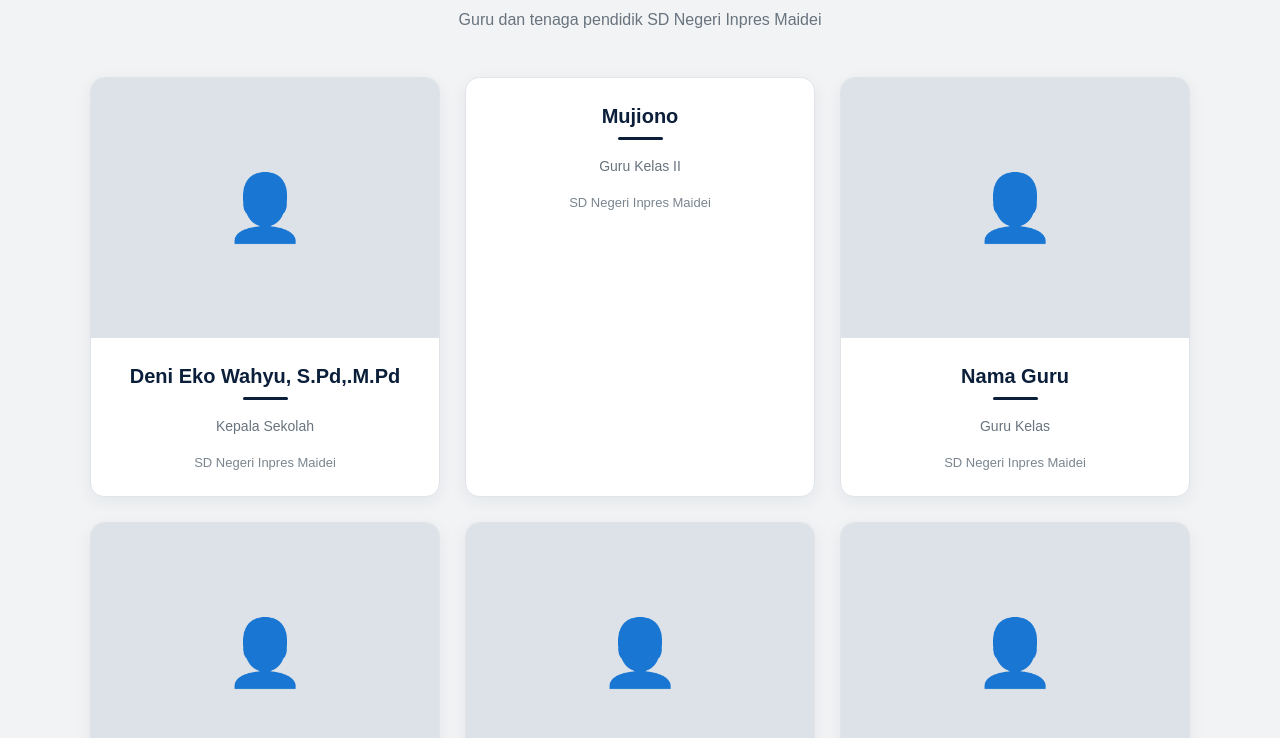
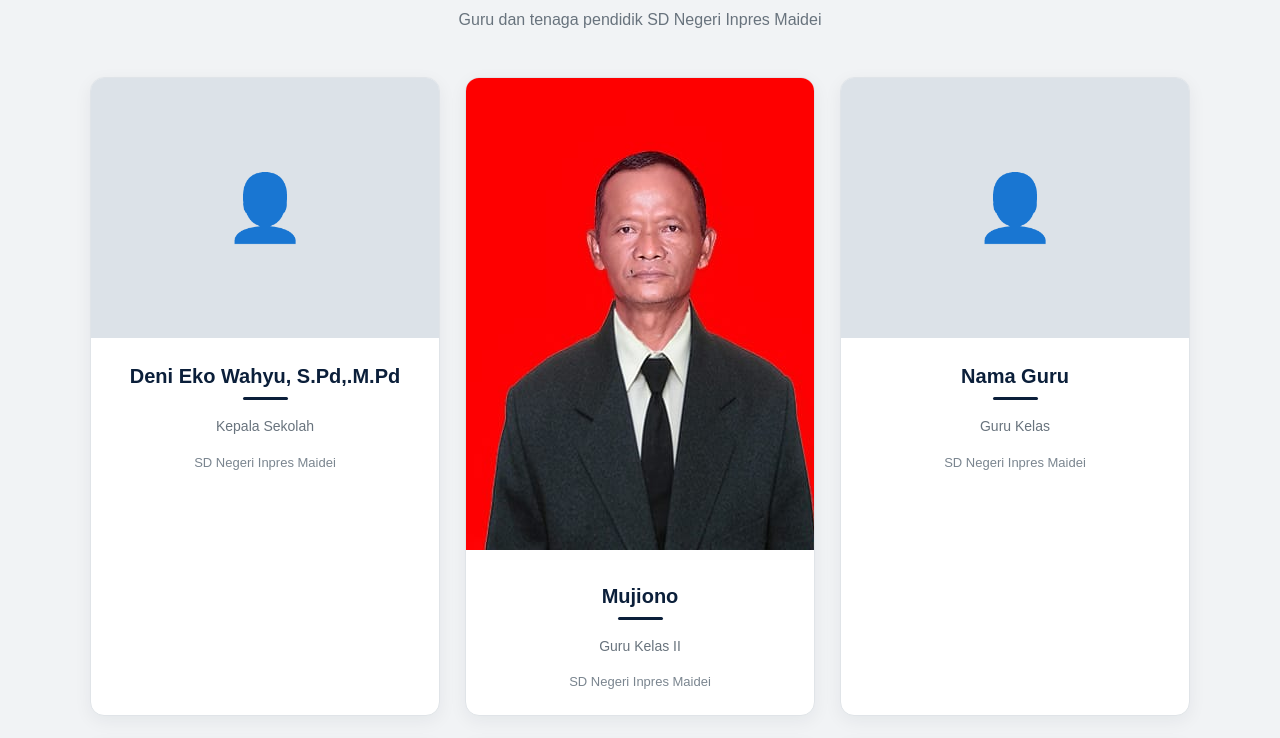
Before and after one commit to sdn-inpmaidei/sdn-inpmaidei.github.io, a plain HTML site: page guru.html in a window 1280 px wide. Shown: the part 561-1299 px from the top of the page. Drawn offline with Linux system fonts and the light colour scheme.

Commit message:
Update guru.html

```diff
--- a/guru.html
+++ b/guru.html
@@ -531,8 +531,8 @@
 
                 <div class="guru-card">
 
-                    <div class="Mujiono.jpg">
-                        <span></span>
+                    <div class="guru-foto">
+                        <img src="mujiono.jpg" alt="Mujiono">
                     </div>
 
                     <div class="guru-info">
```
